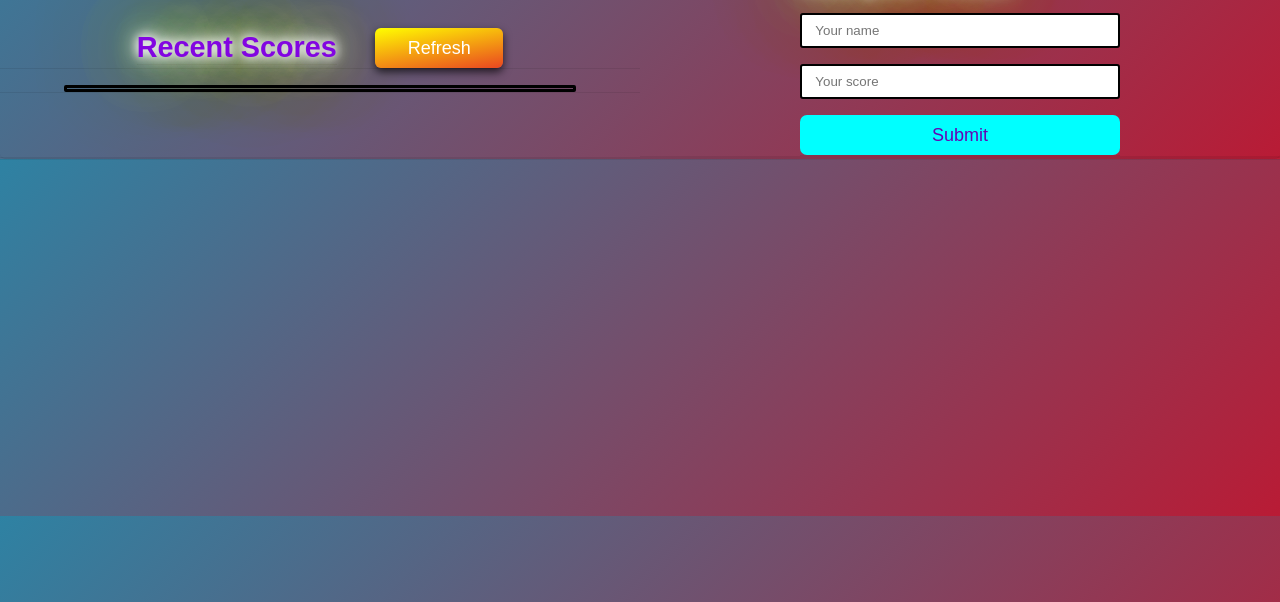
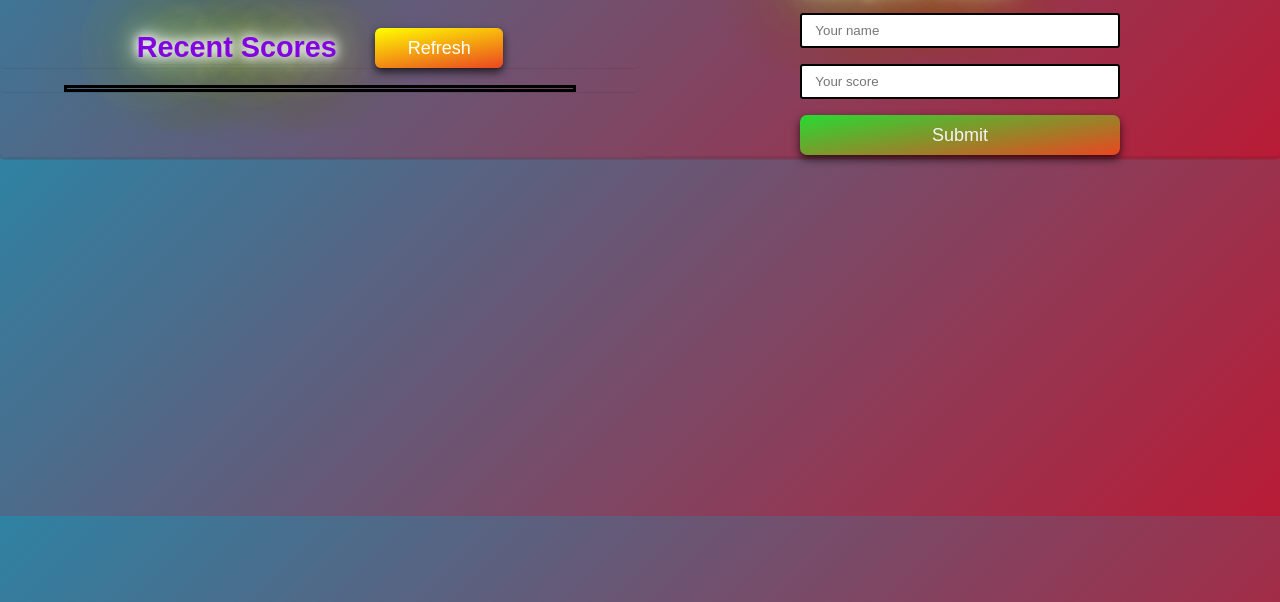
Before and after one commit to Javed-Shahbaz/LeadBoard, a website built with webpack: page src/index.html in a window 1280 px wide. Shown: the part 198-800 px from the top of the page. Built offline with nearby package versions, Linux system fonts and the light colour scheme.

Commit message:
update styling

```diff
--- a/src/style.css
+++ b/src/style.css
@@ -4,15 +4,14 @@
   margin: 0;
   padding: 0;
   box-sizing: border-box;
+  border-radius: 5px;
   font-family: Poppins, sans-serif;
 }
 
 body {
   height: 100%;
-  border-radius: 5px;
   background: linear-gradient(135deg, rgb(46, 130, 163), #b91b35);
 }
-
 
 h1 {
   font-size: 5em;
@@ -63,7 +62,7 @@ h1 {
   vertical-align: top;
   white-space: nowrap;
   width: 20%;
-  z-index: 9;
+  z-index: 8;
   border: 0;
   transition: box-shadow 0.2s;
   margin-left: 6%;
@@ -86,7 +85,7 @@ h2 {
 
 .scoreList {
   border: 0.2em solid black;
-  border-radius: 2px;
+  border-radius: 0.5px;
   width: 80%;
   margin-top: 1em;
 }
@@ -137,9 +136,12 @@ div ul li:nth-child(odd) {
 }
 
 #add {
+  background-color: initial;
+  background-image: linear-gradient(-190deg, rgb(39, 218, 51), #ea4621);
+  box-shadow: rgba(0.8, 1, 1, 0.7) 0 4px 8px;
   border-radius: 7px;
   background-color: #0ff;
-  color: #6404b3;
+  color: whitesmoke;
   cursor: pointer;
   display: inline-block;
   font-size: large;
```
